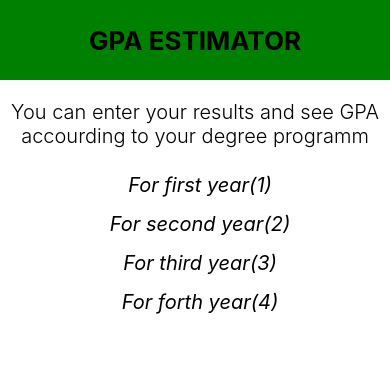
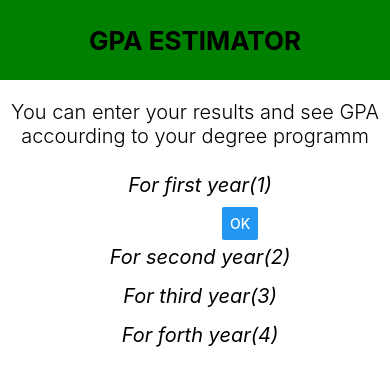
Before and after one commit to isurubandara1/GPA_Estimator_App, a React Native app: screen / in a window 390 px wide. Shown: the top 386 px of the page. Built offline with nearby package versions, Linux system fonts and the light colour scheme.

Commit message:
details add

```diff
--- a/App.tsx
+++ b/App.tsx
@@ -1,5 +1,5 @@
 import React from 'react';
-import {StyleSheet, Text, View} from 'react-native';
+import {Button, StyleSheet, Text, TextInput, View} from 'react-native';
 
 const App = () => {
   return (
@@ -13,8 +13,14 @@ const App = () => {
           programm
         </Text>
       </View>
-      <View style={styles.yearContainer}>
-        <Text style={styles.yearText}>For first year(1)</Text>
+      <View>
+        <View style={styles.yearContainer}>
+          <Text style={styles.yearText}>For first year(1)</Text>
+        </View>
+        <View style={styles.userValueContainer}>
+          <TextInput style={styles.firstTextInput} />
+          <Button title="OK" onPress={() => {}} />
+        </View>
       </View>
       <View style={styles.yearContainer}>
         <Text style={styles.yearText}>For second year(2)</Text>
@@ -70,6 +76,16 @@ const styles = StyleSheet.create({
     fontSize: 20,
     fontStyle: 'italic',
   },
+  userValueContainer: {
+    alignItems: 'center',
+    flexDirection: 'row',
+  },
+  firstTextInput: {
+    borderWidth: 2,
+    borderRadius: 5,
+    borderColor: 'white',
+  },
+  firstButton: {},
 });
 
 export default App;
```
